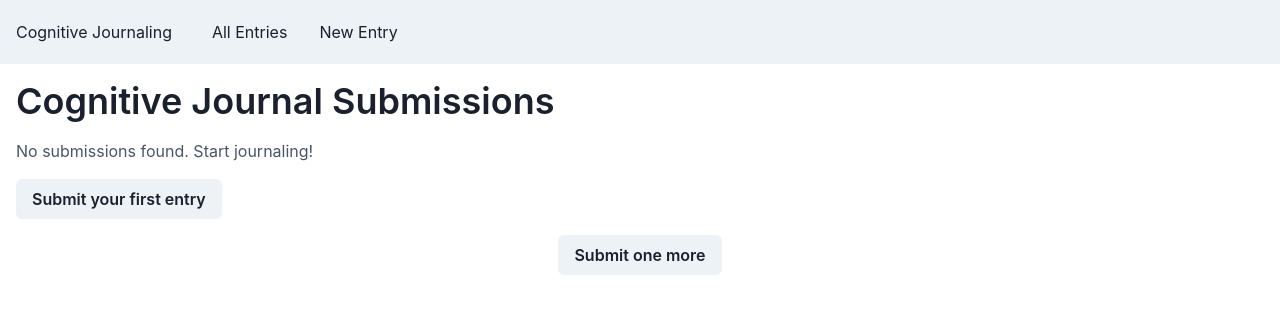
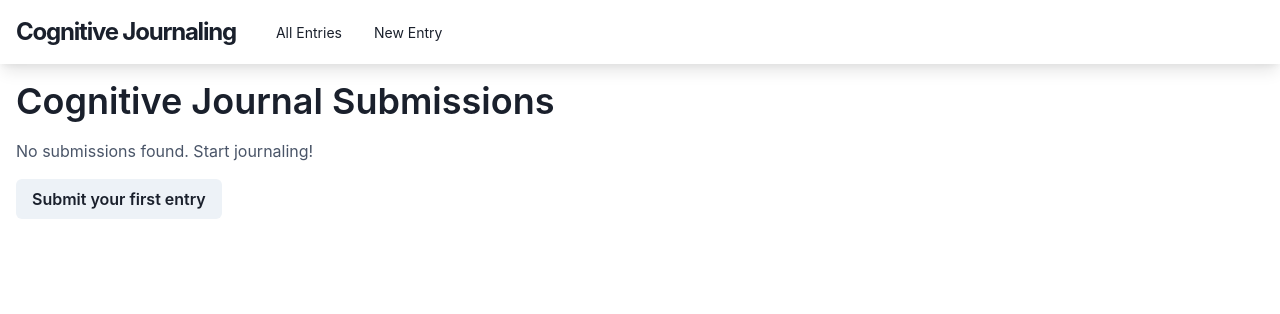
Before and after one commit to scare-destiny/cognitive-journaling, a Next.js app: page /submissions in a window 1280 px wide. Shown: the top 314 px of the page. Built offline with nearby package versions, Linux system fonts and the light colour scheme.

Commit message:
added header

```diff
--- a/components/Navbar.tsx
+++ b/components/Navbar.tsx
@@ -1,8 +1,6 @@
-import { ReactNode } from 'react'
 import {
 	Box,
 	Flex,
-	Avatar,
 	HStack,
 	Text,
 	IconButton,
@@ -11,7 +9,6 @@ import {
 	MenuButton,
 	MenuList,
 	MenuItem,
-	MenuDivider,
 	useDisclosure,
 	useColorModeValue,
 	Stack,
@@ -20,13 +17,12 @@ import { HamburgerIcon, CloseIcon } from '@chakra-ui/icons'
 import Link from 'next/link'
 
 const Links = [
-	{ name: 'All Entries', path: '/' },
-	{ name: 'New Entry', path: '/submissions' },
+	{ name: 'All Entries', path: '/submissions' },
+	{ name: 'New Entry', path: '/' },
 ]
 
 const NavLink = ({ name, path }: { name: string; path: string }) => (
 	<Link href={path} passHref>
-		<a>
 		<Text
 			px={2}
 			py={1}
@@ -38,15 +34,16 @@ const NavLink = ({ name, path }: { name: string; path: string }) => (
 		>
 			{name}
 		</Text>
-		</a>
 	</Link>
 )
+
 export default function Navbar() {
 	const { isOpen, onOpen, onClose } = useDisclosure()
+	const bg = useColorModeValue('white', 'gray.800')
 
 	return (
 		<>
-			<Box bg={useColorModeValue('gray.100', 'gray.900')} px={4}>
+			<Box bg={bg} px={4} boxShadow={'lg'}>
 				<Flex h={16} alignItems={'center'} justifyContent={'space-between'}>
 					<IconButton
 						size={'md'}
@@ -54,10 +51,18 @@ export default function Navbar() {
 						aria-label={'Open Menu'}
 						display={{ md: 'none' }}
 						onClick={isOpen ? onClose : onOpen}
+						variant='outline'
 					/>
 					<HStack spacing={8} alignItems={'center'}>
-						<Box>Cognitive Journaling</Box>
-						<HStack as={'nav'} spacing={4} display={{ base: 'none', md: 'flex' }}>
+						<Box fontSize={'2xl'} fontWeight={'bold'} letterSpacing={'tighter'}>
+							Cognitive Journaling
+						</Box>
+						<HStack
+							as={'nav'}
+							spacing={4}
+							display={{ base: 'none', md: 'flex' }}
+							fontSize={'sm'}
+						>
 							{Links.map((link) => (
 								<NavLink key={link.name} name={link.name} path={link.path} />
 							))}
@@ -65,24 +70,17 @@ export default function Navbar() {
 					</HStack>
 					<Flex alignItems={'center'}>
 						<Menu>
-							<MenuButton
+							{/* <MenuButton
 								as={Button}
 								rounded={'full'}
 								variant={'link'}
 								cursor={'pointer'}
 								minW={0}
-							>
-								{/* <Avatar
-									size={'sm'}
-									src={
-										'https://images.unsplash.com/photo-1493666438817-866a91353ca9?ixlib=rb-0.3.5&q=80&fm=jpg&crop=faces&fit=crop&h=200&w=200&s=b616b2c5b373a80ffc9636ba24f7a4a9'
-									}
-								/> */}
-							</MenuButton>
+								variant='outline'
+							></MenuButton> */}
 							<MenuList>
 								<MenuItem>Link 1</MenuItem>
 								<MenuItem>Link 2</MenuItem>
-								<MenuDivider />
 								<MenuItem>Link 3</MenuItem>
 							</MenuList>
 						</Menu>
--- a/pages/index.tsx
+++ b/pages/index.tsx
@@ -174,7 +174,6 @@ const CognitiveJournalingForm = ({
 
 	return (
 		<>
-
 			<Box sx={{ mt: 24 }} paddingX='16px'>
 				<FormProvider {...methods}>
 					<Steps variant='circles-alt' activeStep={activeStep} colorScheme='pink'>
@@ -225,11 +224,11 @@ const CognitiveJournalingForm = ({
 						</Button>
 					</Flex>
 				)}
-				<Center>
+				{/* <Center>
 					<Button variant='solid' mt='8' onClick={() => router.push('/submissions')}>
 						See all submissions
 					</Button>
-				</Center>
+				</Center> */}
 				<Box as='pre' bg={bg} rounded='md' width='100%' p={4} mt={16}>
 					{showDebugger && <code>{JSON.stringify(methods.watch(), null, 2)}</code>}
 					<Button onClick={() => setShowDebugger(!showDebugger)}>
--- a/pages/submissions.tsx
+++ b/pages/submissions.tsx
@@ -50,11 +50,6 @@ const SubmissionsPage: React.FC = () => {
 					</>
 				))
 			)}
-			<Center>
-				<Button mt='4' onClick={() => router.push('/')}>
-					Submit one more
-				</Button>
-			</Center>
 		</Box>
 	)
 }
```
Lines whose indentation alone changed are shown as unchanged.
